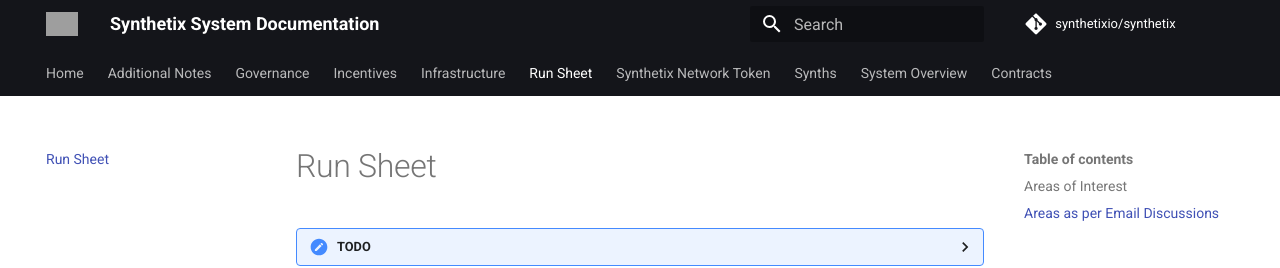
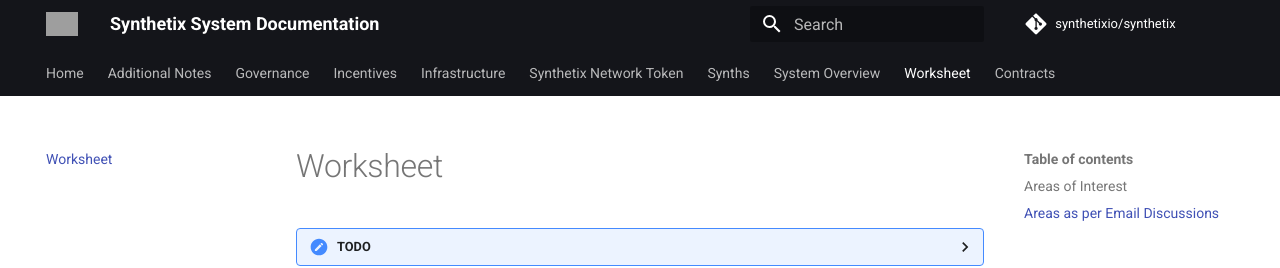
Before and after one commit to Synthetixio/synthetix, an MkDocs documentation site: the page built from docs/worksheet.md, in a window 1280 px wide and 973 px high. Shown: the top 268 px of the window. Built offline with MkDocs 1.6.1 and Material for MkDocs 9.7.7, drawn with Linux system fonts in a browser that asks for light colours; comment, search, counter and statistics services are not loaded; grey boxes are pictures that could not be loaded.

Commit message:
Rename run sheet.

```diff
--- a/docs/run-sheet.md
+++ b/docs/worksheet.md
@@ -1,10 +1,9 @@
-# Run Sheet
+# Worksheet
 
 ??? "TODO"
     * Complete TODOs in [`contracts/index.md`](contracts/index.md).
     * Extract internal and dev notes into separate document and prepare to make this public-facing.
     * Work out which licence headers are incorrect.
-    * Links back to source repository for each contract.
 
 ## Areas of Interest
 
```
Also changed, not shown: other parts of docs/worksheet.md (+0 -1 lines).
